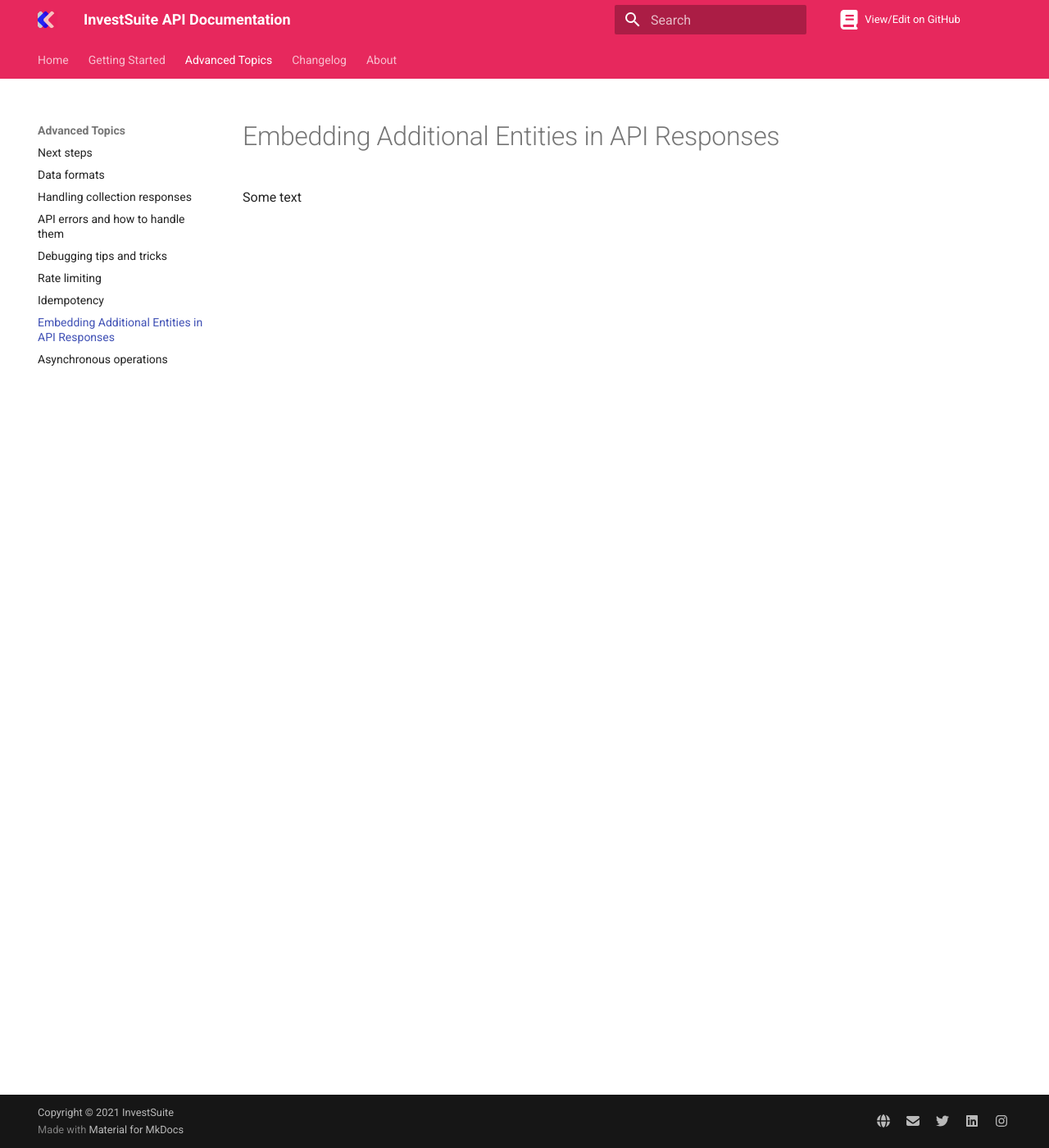
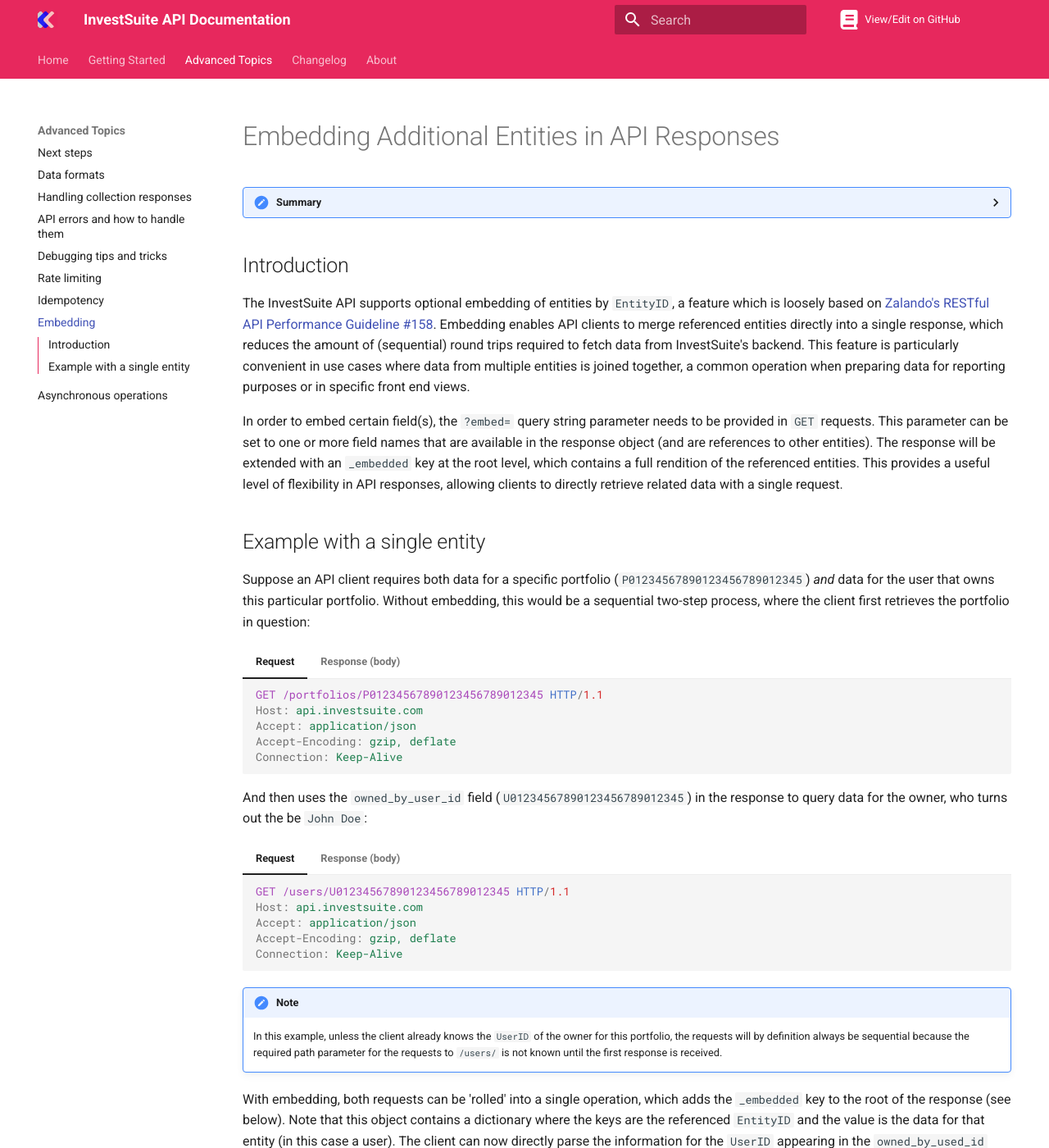
Before and after one commit to investsuite/investsuite-api-docs, an MkDocs documentation site: the page built from docs/advanced_topics/embedding.md, in a window 1280 px wide and 1400 px high. Shown: the whole window at 82% size. Built offline with MkDocs 1.6.1 and Material for MkDocs 9.7.7, drawn with Linux system fonts in a browser that asks for light colours; comment, search, counter and statistics services are not loaded; some of the changed text lies outside the part shown.

Commit message:
add docs on embedding (first version)

````diff
--- a/docs/advanced_topics/embedding.md
+++ b/docs/advanced_topics/embedding.md
@@ -1,3 +1,132 @@
-article_title: Something
+# Embedding Additional Entities in API Responses
 
-Some text
+??? Summary
+    Embedding of referenced resources can be achieved using the `?embed=` query string parameter, which adds an optional response field `_embedded` at the root of the response object containing a dictionary of the embedded `EntityID` and the data for that entity.
+
+## Introduction
+
+The InvestSuite API supports optional embedding of entities by `EntityID`, a feature which is loosely based on [Zalando's RESTful API Performance Guideline #158](https://opensource.zalando.com/restful-api-guidelines/#158). Embedding enables API clients to merge referenced entities directly into a single response, which reduces the amount of (sequential) round trips required to fetch data from InvestSuite's backend. This feature is particularly convenient in use cases where data from multiple entities is joined together, a common operation when preparing data for reporting purposes or in specific front end views.
+
+In order to embed certain field(s), the `?embed=` query string parameter needs to be provided in `GET` requests. This parameter can be set to one or more field names that are available in the response object (and are references to other entities). The response will be extended with an `_embedded` key at the root level, which contains a full rendition of the referenced entities. This provides a useful level of flexibility in API responses, allowing clients to directly retrieve related data with a single request.
+
+## Example with a single entity
+
+Suppose an API client requires both data for a specific portfolio (`P01234567890123456789012345`) _and_ data for the user that owns this particular portfolio. Without embedding, this would be a sequential two-step process, where the client first retrieves the portfolio in question:
+
+=== "Request"
+
+    ```HTTP
+    GET /portfolios/P01234567890123456789012345 HTTP/1.1
+    Host: api.investsuite.com
+    Accept: application/json
+    Accept-Encoding: gzip, deflate
+    Connection: Keep-Alive
+    ```
+
+=== "Response (body)"
+
+    ```JSON hl_lines="10"
+    {
+        "readable_by": [
+            "U01234567890123456789012345"
+        ],
+        "modifiable_by": [
+            "U01234567890123456789012345"
+        ],
+        "external_id": "my_exeternal_portfolio_id",
+        "name": "Example Portfolio",
+        "owned_by_user_id": "U01234567890123456789012345",
+        "portfolio": {
+            ...
+        },
+        ...
+        "id": "P01234567890123456789012345",
+        ...
+    }
+    ```
+
+And then uses the `owned_by_user_id` field (`U01234567890123456789012345`) in the response to query data for the owner, who turns out the be `John Doe`:
+
+=== "Request"
+
+    ```HTTP
+    GET /users/U01234567890123456789012345 HTTP/1.1
+    Host: api.investsuite.com
+    Accept: application/json
+    Accept-Encoding: gzip, deflate
+    Connection: Keep-Alive
+    ```
+
+=== "Response (body)"
+
+    ```JSON hl_lines="9 10"
+    {
+        "readable_by": [
+            "U01234567890123456789012345",
+        ],
+        "modifiable_by": [
+            "U01234567890123456789012345",
+        ],
+        "external_id": "my_external_user_id",
+        "first_name": "John",
+        "last_name": "Doe",
+        "email": "john_doe@example.com",
+        ...
+        "id": "U01234567890123456789012345",
+        ...
+    }
+    ```
+
+!!! Note
+    In this example, unless the client already knows the `UserID` of the owner for this portfolio, the requests will by definition always be sequential because the required path parameter for the requests to `/users/` is not known until the first response is received.
+
+With embedding, both requests can be 'rolled' into a single operation, which adds the `_embedded` key to the root of the response (see below). Note that this object contains a dictionary where the keys are the referenced `EntityID` and the value is the data for that entity (in this case a user). The client can now directly parse the information for the `UserID` appearing in the `owned_by_used_id` field from the `_embedded` object.
+
+=== "Request"
+
+    ```HTTP hl_lines="1"
+    GET /portfolios/P01234567890123456789012345?embed=owned_by_user_id HTTP/1.1
+    Host: api.investsuite.com
+    Accept: application/json
+    Accept-Encoding: gzip, deflate
+    Connection: Keep-Alive
+    ```
+
+=== "Response (body)"
+
+    ```JSON hl_lines="10 18"
+    {
+        "readable_by": [
+            "U01234567890123456789012345"
+        ],
+        "modifiable_by": [
+            "U01234567890123456789012345"
+        ],
+        "external_id": "my_exeternal_portfolio_id",
+        "name": "Example Portfolio",
+        "owned_by_user_id": "U01234567890123456789012345",
+        "portfolio": {
+            ...
+        },
+        ...
+        "id": "P01234567890123456789012345",
+        ...
+        "_embedded": {
+            "U01234567890123456789012345": {
+                "readable_by": [
+                    "U01234567890123456789012345",
+                ],
+                "modifiable_by": [
+                    "U01234567890123456789012345",
+                ],
+                "external_id": "my_external_user_id",
+                "first_name": "John",
+                "last_name": "Doe",
+                "email": "john_doe@example.com",
+                ...
+                "id": "U01234567890123456789012345",
+                ...
+            }
+        }
+    }
+    ```
--- a/mkdocs.yml
+++ b/mkdocs.yml
@@ -71,9 +71,8 @@
 plugins:
   - search:
       lang: en
-  - git-info
-  # - git-revision-date-localized:
-  #     type: timeago
+  - git-revision-date-localized:
+      type: timeago
 
 nav:
   - Home: index.md
@@ -90,7 +89,7 @@
     - Debugging tips and tricks: advanced_topics/debugging.md
     - Rate limiting: advanced_topics/rate_limiting.md
     - Idempotency: advanced_topics/idempotency.md
-    - Embedding Additional Entities in API Responses: advanced_topics/embedding.md
+    - Embedding: advanced_topics/embedding.md
     - Asynchronous operations: advanced_topics/async.md
   - Changelog: changelog.md
   - About: about.md
````
